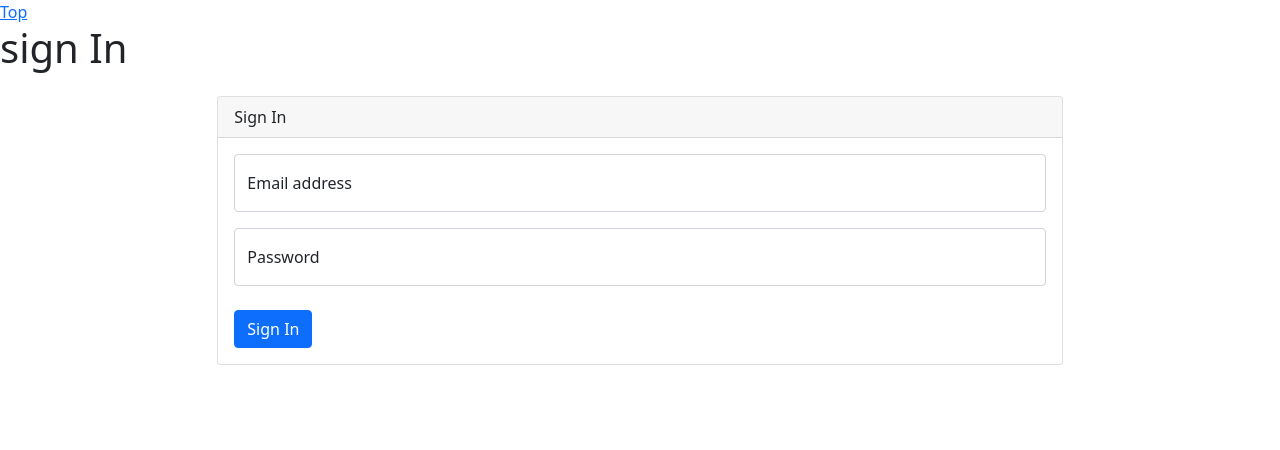
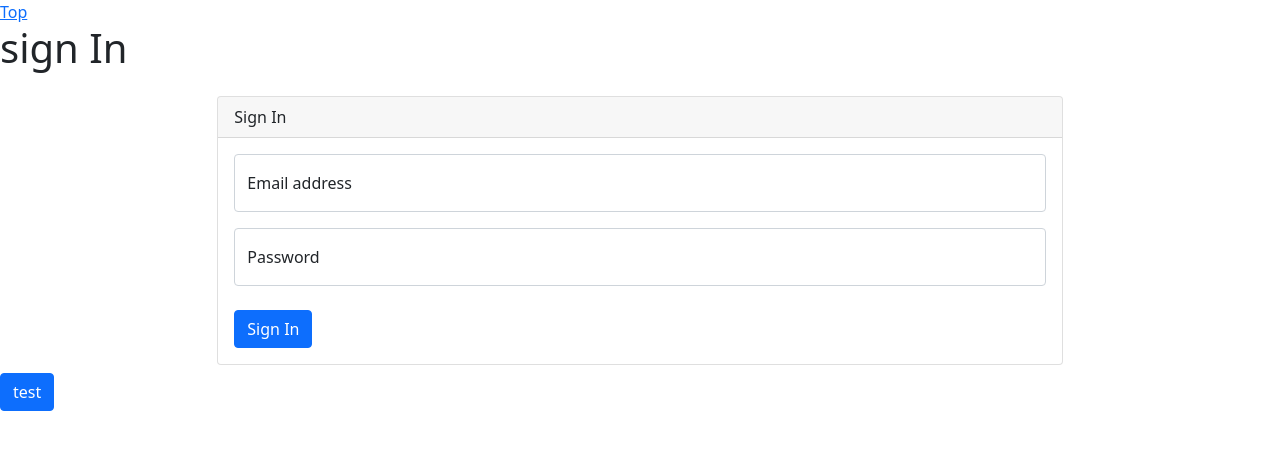
Before and after one commit to yuzuki-aritomo/ReserveTaskFrontend, a Next.js app in the folder next-app/: page /sign_in in a window 1280 px wide. Shown: the top 450 px of the page. Built offline with nearby package versions, Linux system fonts and the light colour scheme.

Commit message:
add: 認証関連色々試した

```diff
--- a/next-app/Api/Auth/SignInApi.ts
+++ b/next-app/Api/Auth/SignInApi.ts
@@ -5,14 +5,22 @@ const baseUrl = 'http://localhost:3001/'
 export const SignInApi= async (signInReqData: SignInReqData)=> {
   const res: Response = await fetch(baseUrl+'auth/sign_in/', {
     method: 'POST',
+    credentials: 'include',
+    mode: 'cors',
     headers: {
-      'Content-Type': 'application/json'
+      'Accept': 'application/json',
+      'Content-Type': 'application/json',
     },
     body: JSON.stringify({
       email: signInReqData.email,
       password: signInReqData.password,
     })
   })
+
+  localStorage.setItem("uid", res.headers.get("uid") ?? "")
+  localStorage.setItem("access-token", res.headers.get("access-token") ?? "")
+  localStorage.setItem("client", res.headers.get("client") ?? "")
+
   if(res.ok){
     const signInResData = await res.json() as SignInResData
     const signInApiResData: SignInApiResData = {
--- a/next-app/package.json
+++ b/next-app/package.json
@@ -13,6 +13,7 @@
     "next": "11.1.2",
     "react": "17.0.2",
     "react-bootstrap": "^2.0.2",
+    "react-cookie": "^4.1.1",
     "react-dom": "17.0.2"
   },
   "devDependencies": {
--- a/next-app/src/pages/sign_in/index.tsx
+++ b/next-app/src/pages/sign_in/index.tsx
@@ -25,6 +25,24 @@ const SignInPage: NextPage = () => {
       console.log("SignInError:", signInApiResData.errorText)
     }
   }
+  const testSubmit = async (event: any) => {
+    event.preventDefault();
+    const res: Response = await fetch('http://localhost:3001/test', {
+      method: 'GET',
+      mode: 'cors',
+      headers: {
+        'Accept': 'application/json',
+        'Content-Type': 'application/json',
+        'Cache': 'no-cache',
+        'Authorization': 'Bearer access-token',
+        'uid': localStorage.getItem("uid") ?? "",
+        'access-token': localStorage.getItem("access-token") ?? "",
+        'client': localStorage.getItem("client") ?? "",
+      },
+      credentials: 'include',
+    })
+    console.log(res)
+  }
 
   return(
     <div>
@@ -50,6 +68,11 @@ const SignInPage: NextPage = () => {
           </Card>
         </Col>
       </Row>
+      <Form onSubmit={testSubmit}>
+        <Button className="mt-2" variant="primary" type="submit">
+          test
+        </Button>
+      </Form>
     </div>
   )
 }
```
Also changed, not shown: 2 other files (tests, documents, lock files or other folders).
